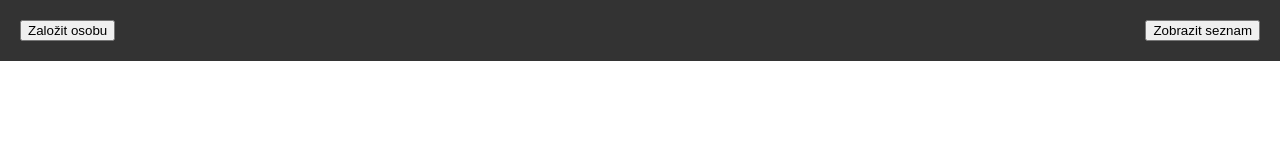
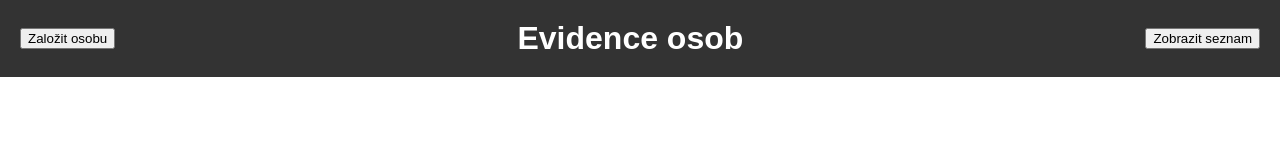
Before and after one commit to Martinezada/EvidenceOsob, a plain HTML site: page index.html in a window 1280 px wide. Drawn offline with Linux system fonts and the light colour scheme.

Commit message:
doplnění nadpisu

```diff
--- a/index.html
+++ b/index.html
@@ -9,6 +9,7 @@
 <body>
     <header>
         <button id="createPersonBtn">Založit osobu</button>
+        <h1 class="nadpis">Evidence osob</h1>
         <button id="showListBtn">Zobrazit seznam</button>
     </header>
     <section id="content"></section>
```
